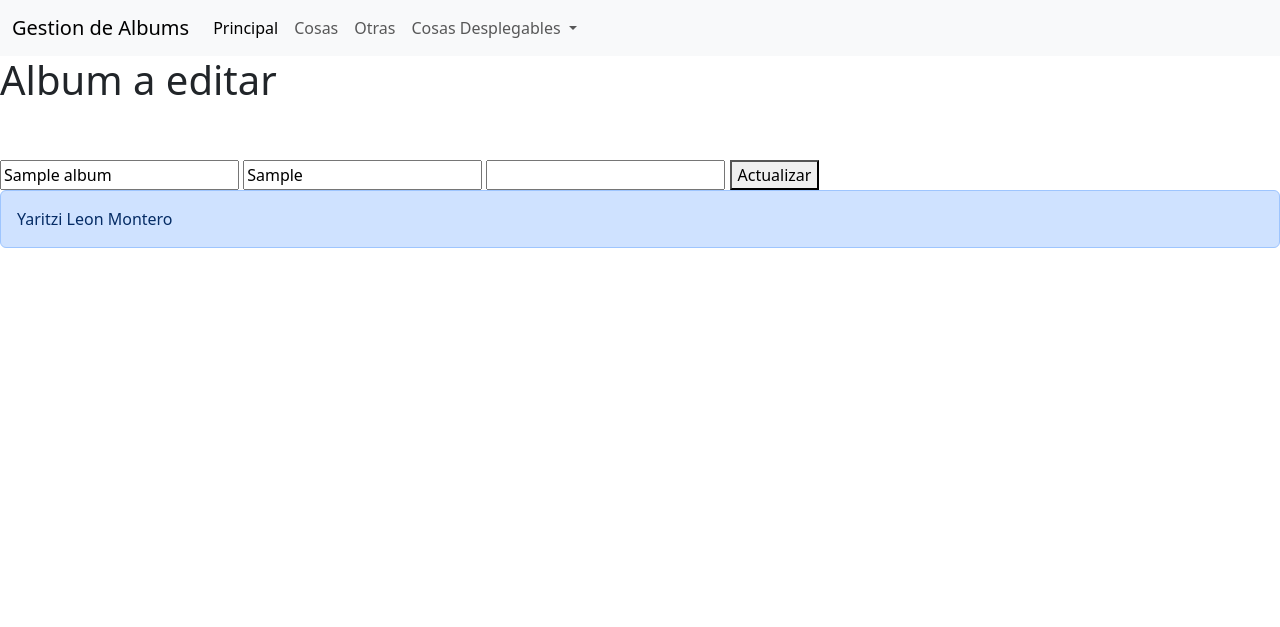
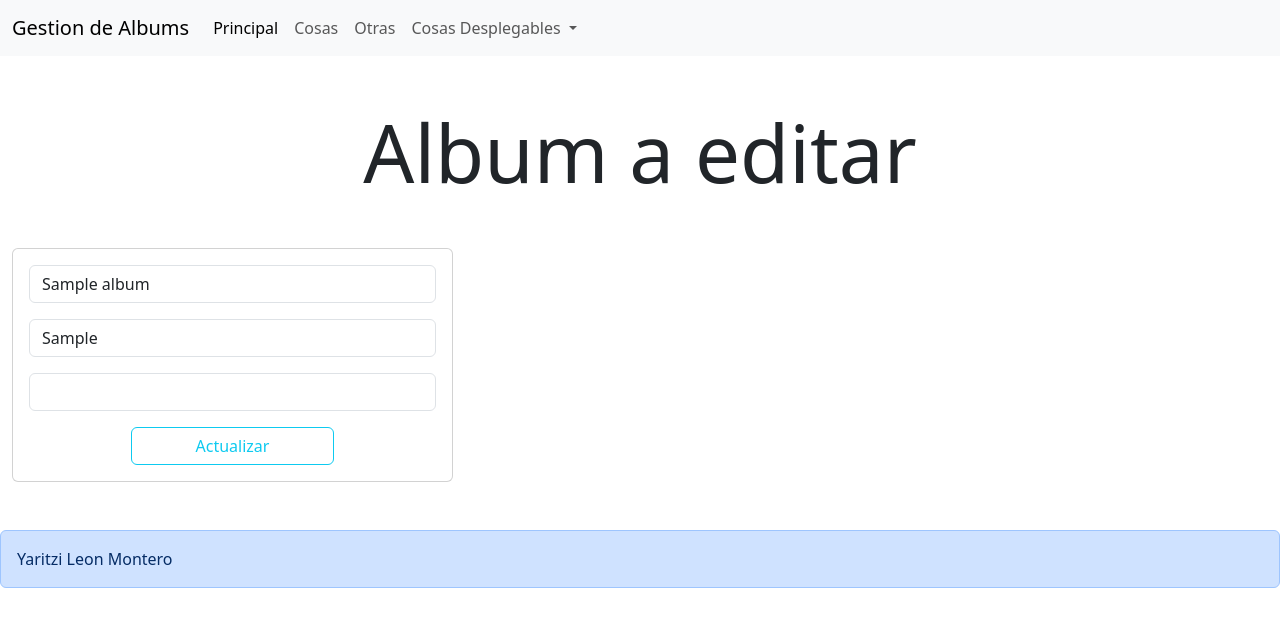
Before and after one commit to YaritziLeon/POOS181, a Flask app: page /editar/1 in a window 1280 px wide. Shown: the top 627 px of the page. Run offline with Flask 3, Linux system fonts and the light colour scheme; tables that the repository leaves empty or names only in its code hold one stand-in row (values such as "Sample post"); some libraries are stand-ins or nearby versions.

Commit message:
Realice el diseño del formulario de editar y eliminar

```diff
--- a/Practicas/Practica5_IntroduccionFlask/templates/editarAlbum.html
+++ b/Practicas/Practica5_IntroduccionFlask/templates/editarAlbum.html
@@ -2,14 +2,29 @@
 {% extends 'plantilla.html' %} -heredar el archivo-
 {% block body %}
 
-    <h1>Album a editar</h1>
-    <br>
-    <br>
-    <form action="/actualizar/{{album.0}}" method="POST">
-        <input type="text" name="txtTitulo" value="{{album.1}}">
-        <input type="text" name="txtArtista" value="{{album.2}}">
-        <input type="number" name="txtAnio" value="{{album.3}}">
+    <div class="mt-5 mb-5">
+    <h1 class="display-1 text-center">Album a editar</h1>
+    </div>
 
-        <button type="submit">Actualizar</button>
-    </form>
+    <div class="row container">
+        <div class="col-md-5">
+            <div class="card card-body mb-5">
+                <form action="/actualizar/{{album.0}}" method="POST">
+                    <div class="mb-3">
+                        <input type="text" class="form-control" name="txtTitulo" value="{{album.1}}">
+                    </div>
+                    <div class="mb-3">
+                        <input type="text" class="form-control" name="txtArtista" value="{{album.2}}">
+                    </div>
+                    <div class="mb-3">
+                        <input type="number" class="form-control" name="txtAnio" value="{{album.3}}">
+                    </div>
+
+                    <div class="d-grid gap-2 col-6 mx-auto">
+                        <button type="submit" class="btn btn-outline-info">Actualizar</button>
+                    </div>
+                </form>
+            </div>
+        </div>
+    </div>
 {% endblock %}
```
Also changed, not shown: Practicas/Practica5_IntroduccionFlask/templates/eliminarAlbum.html (+13 -10 lines), Practicas/Practica5_IntroduccionFlask/templates/index.html (+5 -4 lines).
